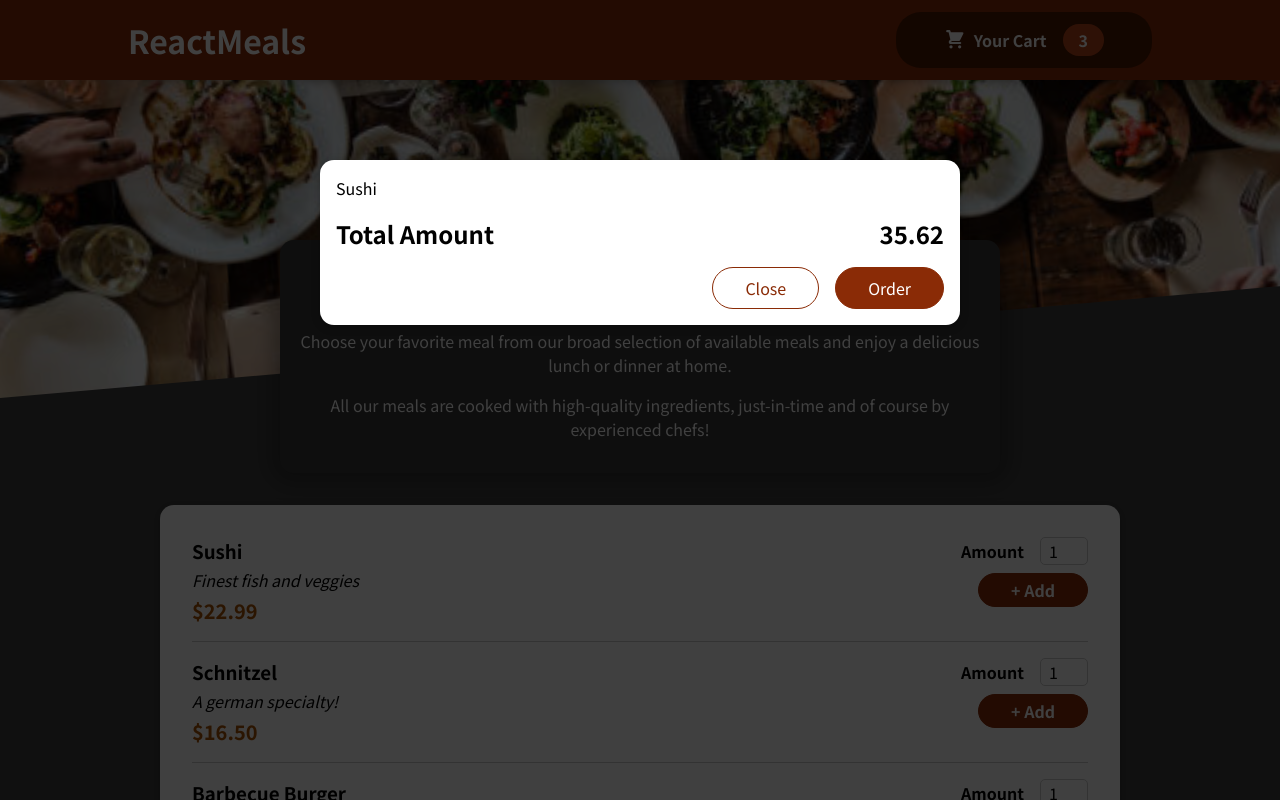
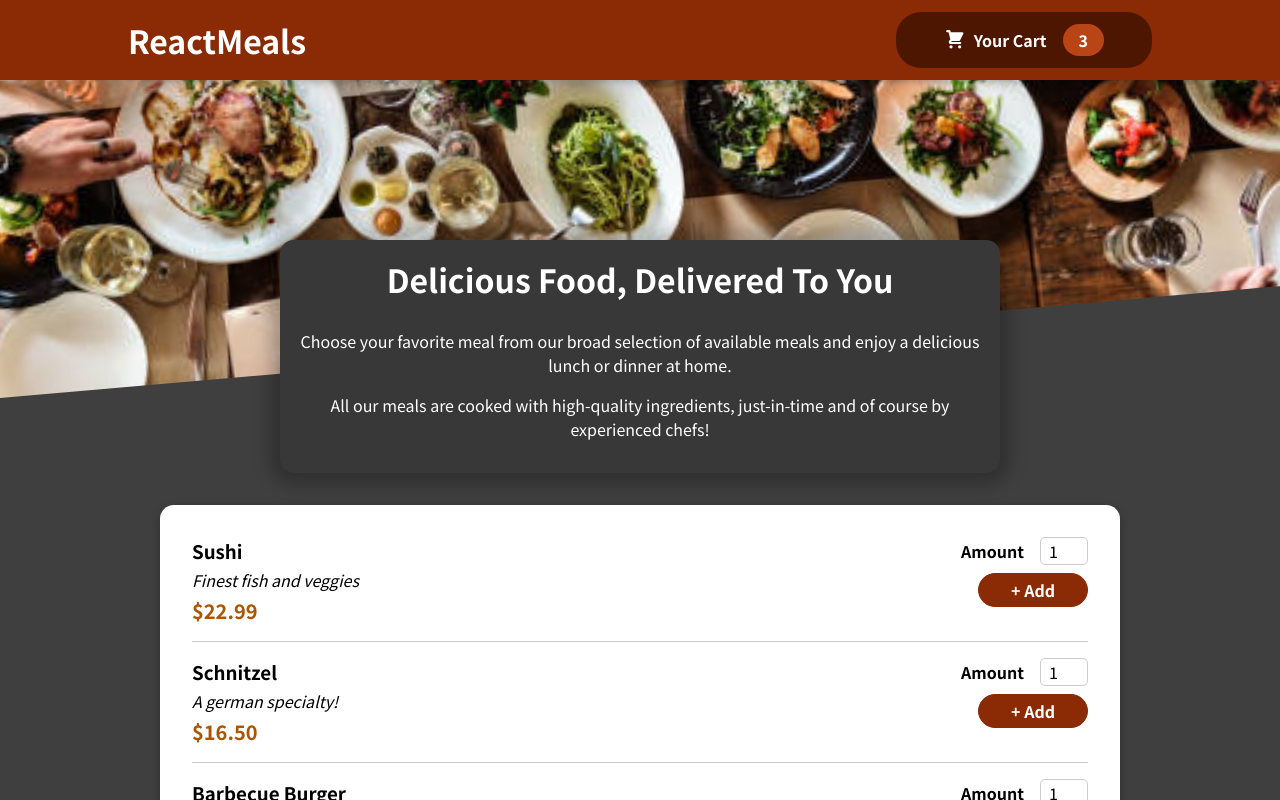
Before and after one commit to Punamkumari03/Resturent-app-from-react, a React (Create React App) app: page / in a window 1280 px wide. Shown: the top 800 px of the page. Built offline with nearby package versions, Linux system fonts and the light colour scheme.

Commit message:
Cart open and close

```diff
--- a/src/App.js
+++ b/src/App.js
@@ -1,14 +1,22 @@
-import { Fragment } from "react";
+import { Fragment, useState } from "react";
 import Header from "./components/Layout/Header";
 import Meals from "./components/Meals/Meals";
 // import Card from "./components/UI/Card";
 import Cart from "./components/Cart/Cart";
 
 function App() {
+  const [showCart,setShowCart] = useState(false)
+
+  const showCartHandler = ()=>{
+    setShowCart(true);
+  }
+  const removeCartHandler = ()=>{
+    setShowCart(false)
+  }
   return (
     <Fragment>
-<Cart/>
-      <Header/>
+{showCart && <Cart onHide={removeCartHandler}/>}
+      <Header onShow={showCartHandler}/>
       <main>
         <Meals/>
       </main>
--- a/src/components/Cart/Cart.js
+++ b/src/components/Cart/Cart.js
@@ -7,14 +7,14 @@ const Cart = (props) => {
     (item) => <li>{item.name}</li>
   )}</ul>
   return (
-    <Modal>
+    <Modal onHide={props.onHide}>
       {cartItems}
       <div className={classes.total}>
         <span>Total Amount</span>
         <span>35.62</span>
       </div>
       <div className={classes.actions}>
-      <button className={classes['button--alt']}>Close</button>
+      <button className={classes['button--alt']} onClick={props.onHide}>Close</button>
       <button className={classes.button}>Order</button>
 
       </div>
--- a/src/components/Layout/Header.js
+++ b/src/components/Layout/Header.js
@@ -9,7 +9,7 @@ const Header = (props) => {
     <Fragment>
 <header className={classes.header}>
     <h1>ReactMeals</h1>
-    <HeaderCartButton>Cart</HeaderCartButton>
+    <HeaderCartButton onClick={props.onShow}>Cart</HeaderCartButton>
 </header>
 <div className={classes['main-image']}>
     <img src={mealsImage} alt="A table full of delicious food"/>
--- a/src/components/Layout/HeaderCartButton.js
+++ b/src/components/Layout/HeaderCartButton.js
@@ -2,9 +2,9 @@ import React, { Fragment } from 'react'
 import CartIcon from '../Cart/CartIcon'
 import classes from './HeaderCartButton.module.css'
 
-const HeaderCartButton = () => {
+const HeaderCartButton = (props) => {
   return (
-   <button className={classes.button}>
+   <button className={classes.button} onClick={props.onClick}>
     <span className={classes.icon}>
         <CartIcon/>
     </span>
--- a/src/components/UI/Modal.js
+++ b/src/components/UI/Modal.js
@@ -3,7 +3,7 @@ import classes from "./Modal.module.css";
 import ReactDOM  from 'react-dom';
 
 const Backdrop = (props) => {
-  return <div className={classes.backdrop}></div>;
+  return <div className={classes.backdrop} onClick={props.onHide} />
 };
 const ModalOverlay = (props) => {
   return (
@@ -16,7 +16,7 @@ const portalElement = document.getElementById('overlays')
 
 const Modal = (props) => {
   return <Fragment>
-  {ReactDOM.createPortal(<Backdrop/>,portalElement)}
+  {ReactDOM.createPortal(<Backdrop onHide={props.onHide}/>,portalElement)}
   {ReactDOM.createPortal(<ModalOverlay>{props.children}</ModalOverlay>,portalElement)}
   </Fragment>
 };
```
